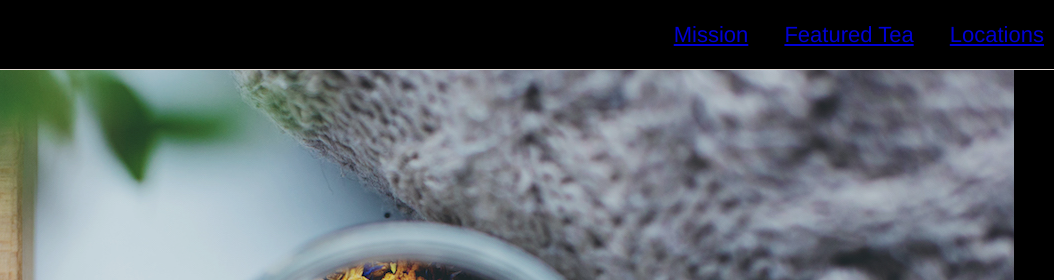
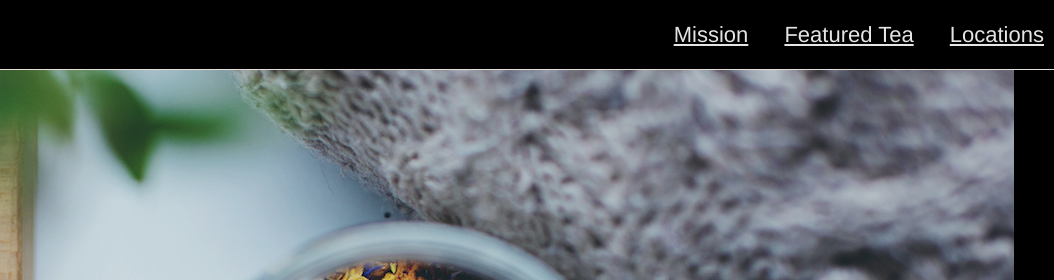
Before and after one commit to gambino87/teacozy, a plain HTML site: page index.html in a window 1280 px wide. Shown: the top 280 px of the page, 226-1280 px from the left. Drawn offline with Linux system fonts and the light colour scheme.

Commit message:
Corrected Unvisited link color

```diff
--- a/resources/style/style.css
+++ b/resources/style/style.css
@@ -14,8 +14,11 @@ body {
 	color: white;
 }
 
+a:link {
+	color: white;
+}
 a:visited {
-	color: white;
+	color: grey;
 }
 
 
```
